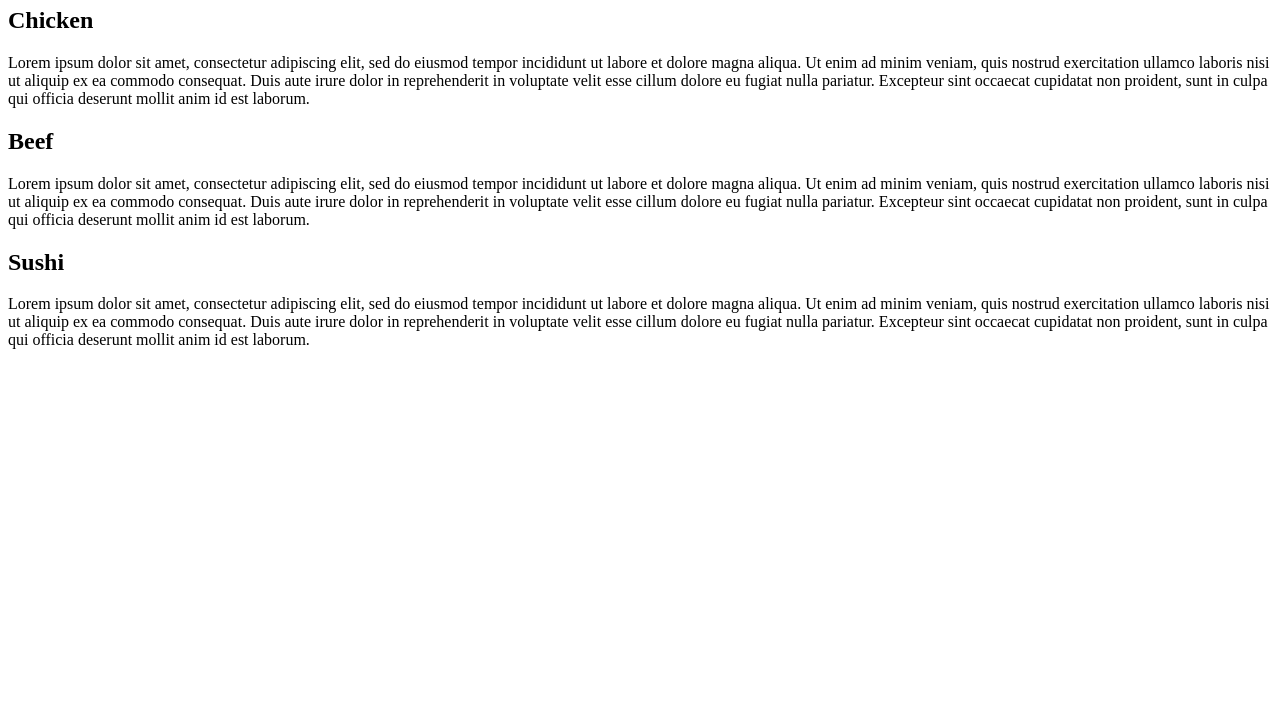
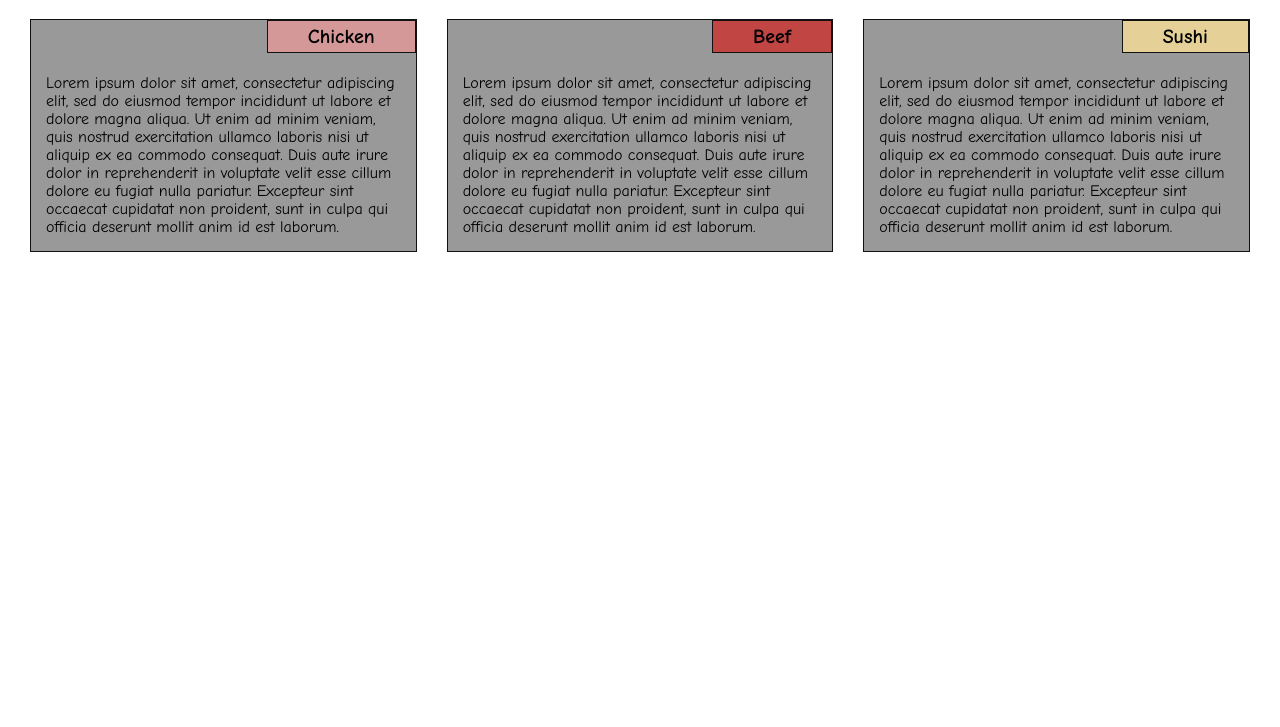
Before and after one commit to jw794/coursera.github.io, a plain HTML site: page module2-solution/index.html in a window 1280 px wide. Shown: the part 73-800 px from the top of the page. Drawn offline with Linux system fonts and the light colour scheme.

Commit message:
Update index.html

```diff
--- a/module2-solution/index.html
+++ b/module2-solution/index.html
@@ -4,7 +4,7 @@
 <meta charset="UTF-8">
 <meta name="viewport" content="width=device-width, initial-scale=1">
 <title>Module 2 solution</title>
-<link rel="stylesheet" href="http://127.0.0.1/coursera/css/default.css">
+<link rel="stylesheet" href="https://jw794.github.io/coursera.github.io/module2-solution/css/default.css">
 </head>
 <body>
 <h1>Our Menu</h1>
```
